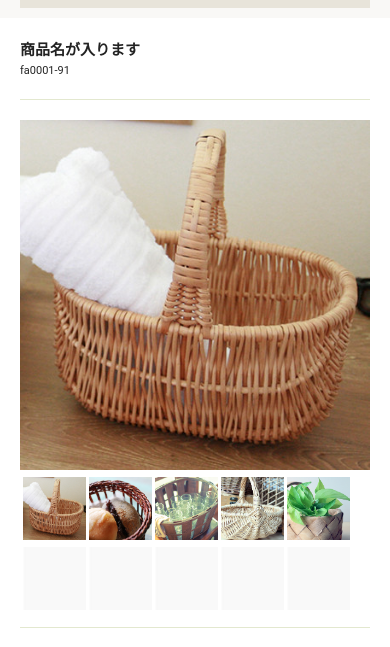
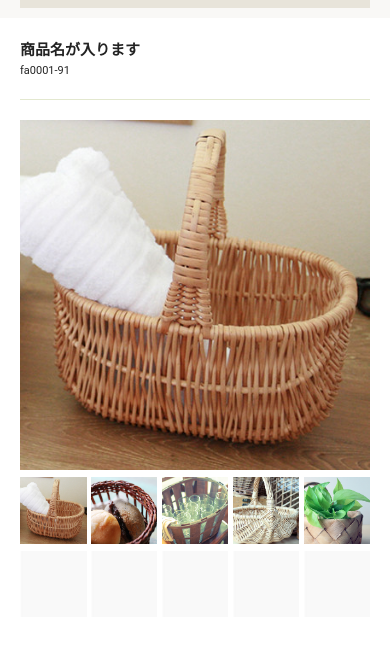
Before and after one commit to hashiii/shopping-site, a plain HTML site: page products.html in a window 390 px wide. Shown: the part 143-790 px from the top of the page. Drawn offline with nearby package versions, Linux system fonts and the light colour scheme.

Commit message:
fourth commit

```diff
--- a/css/style.scss
+++ b/css/style.scss
@@ -542,39 +542,6 @@ tr{
 }
 
 
-#image{
-  border-top: 1px solid #e3e8cf;
-  border-bottom: 1px solid #e3e8cf;
-  padding: 20px 0 10px 0;
-}
-
-#image1 img{
-  width:100%;
-}
-
-#list_img li{
-  list-style: none;
-  float: left;
-  display: inline-block;
-  width: 43%;
-  margin: 0 0 0 3px;
-  padding: 0px;
-}
-
-#list_img li img{
-  width:100%;
-  cursor: pointer;
-}
-
-  @media (max-width: 550px) {
-    #list_img li {
-      list-style: none;
-      display: inline-block;
-      overflow:hidden;
-      width: 18%;
-    }
-}
-
 #contents{
   background-color: white;
   padding: 50px;
@@ -595,3 +562,76 @@ tr{
       overflow: hidden;
     }
   }
+
+
+
+#image{
+  width:100%;
+  border-top: 1px solid #e3e8cf;
+  border-bottom: 1px solid #e3e8cf;
+  padding: 20px 0 10px 0;
+  display: flex;
+  justify-content: space-between;
+}
+.productsimg01{
+  width:70%;
+}
+
+.productsimg02{
+  width:27%;
+}
+
+
+#image1 img{
+  width:100%;
+}
+
+#list_img{
+  display: flex;
+  justify-content: space-between;
+  flex-wrap: wrap;
+}
+#list_img li{
+  list-style: none;
+  display: inline-block;
+  width: 48%;
+  margin: 0px;
+  padding: 0px;
+
+}
+
+#list_img li img{
+  width:100%;
+  cursor: pointer;
+}
+
+  @media (max-width: 550px) {
+    #image{
+      display: flex;
+      justify-content: space-between;
+      flex-direction: column;
+    }
+
+    .productsimg01{
+      width:100%;
+    }
+
+    .productsimg02{
+      display: flex;
+      justify-content: space-between;
+      flex-direction: row;
+      width:100%;
+    }
+
+    #list_img{
+  display: flex;
+  justify-content: space-between;
+
+}
+#list_img li{
+  list-style: none;
+  display: inline-block;
+  width: 19%;
+}
+
+}
--- a/products.html
+++ b/products.html
@@ -111,11 +111,11 @@ $(document).ready(function(){
 
     <div id="image" class="twelve columns">
 
-      <div id="image1" class="nine columns">
+      <div id="image1" class="productsimg01">
           <img class="u-max-full-width" src="images/products/pro_img_01.jpg" alt="イメージ1" />
       </div>
 
-      <div class="three columns">
+      <div class="productsimg02">
         <ul id="list_img">
           <li><img class="u-max-full-width" src="images/products/pro_img_01.jpg" alt="イメージ1" /></li>
           <li><img class="u-max-full-width" src="images/products/pro_img_02.jpg" alt="イメージ2" /></li>
@@ -123,14 +123,14 @@ $(document).ready(function(){
           <li><img class="u-max-full-width" src="images/products/pro_img_04.jpg" alt="イメージ4" /></li>
           <li><img class="u-max-full-width" src="images/products/pro_img_05.jpg" alt="イメージ5" /></li>
           <li><img class="u-max-full-width" src="images/products/gray_pro_img.jpg" alt="イメージ6" /></li>
+          <li><img class="u-max-full-width" src="images/products/gray_pro_img.jpg" alt="��メージ6" /></li>
           <li><img class="u-max-full-width" src="images/products/gray_pro_img.jpg" alt="イメージ6" /></li>
+          <li><img class="u-max-full-width" src="images/products/gray_pro_img.jpg" alt="��メージ6" /></li>
           <li><img class="u-max-full-width" src="images/products/gray_pro_img.jpg" alt="イメージ6" /></li>
-          <li><img class="u-max-full-width" src="images/products/gray_pro_img.jpg" alt="イメージ6" /></li>
-          <li><img class="u-max-full-width" src="images/products/gray_pro_img.jpg" alt="イメージ6" /></li>
-　　    </ul>
-　　  </div>
+    </ul>
+  </div>
 
-　　</div>
+</div>
 
   <div id="color_size">
 
@@ -191,7 +191,7 @@ $(document).ready(function(){
         <h6>■説明タイトル説明タイトル説明タイトル説明タイトル</h6>
         <p>説明テキスト説明テキスト説明テキスト説明テキスト説明テキスト説明テキスト説明テキスト説明テキスト説明テキスト説明テキスト説明テキスト説明テキスト説明テキスト説明テキスト説明テキスト説明テキスト説明<br>
            テキスト説明テキスト説明テキスト説明テキスト説明テキスト説明テキスト説明テキスト説明テキスト説明テキスト説明テキスト説明テキスト説明テキスト説明テキスト説明テキスト説明テキスト説明テキスト説明テキ<br>
-           スト説明テキスト説明テキスト説明テキスト説明テキスト説明テキスト</p>
+           スト��明テキスト説明テキスト説明テキスト説明テキスト説明テキスト</p>
 
     <table border="1" width="100%" style="table-layout: auto;">
       <tr>
```
Also changed, not shown: css/style.css, 1 other file.
